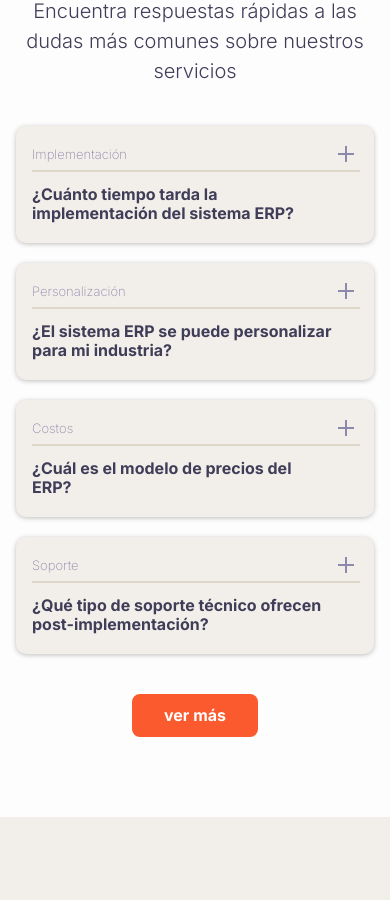
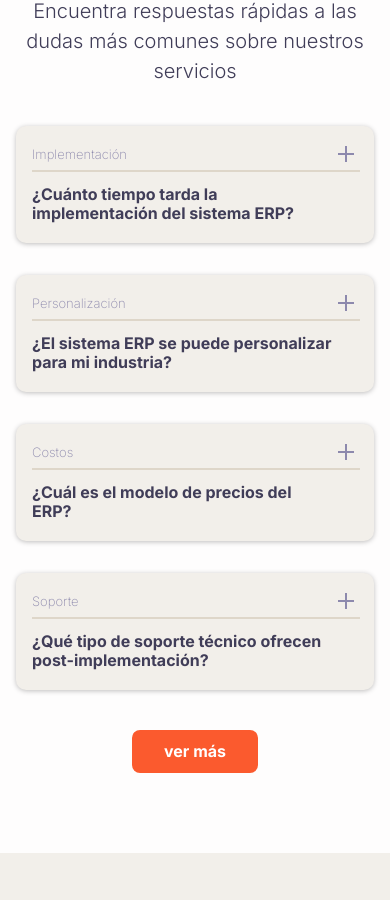
Before and after one commit to edisonCheca/INNOVAPAZ, a React (Vite) app in the folder frontend/: page / in a window 390 px wide. Shown: the part 5617-6517 px from the top of the page. Built offline with nearby package versions, Linux system fonts and the light colour scheme; no server answers.

Commit message:
style(frequentquestions): arreglar responsive de las tarjetas

```diff
--- a/frontend/src/components/common/FaqCard.css
+++ b/frontend/src/components/common/FaqCard.css
@@ -216,6 +216,13 @@
   }
 }
 
+@media (max-width: 1440px) {
+  .faq-card {
+    width: 100%;
+    max-width: 540px;
+  }
+}
+
 @media (max-width: 320px) {
   .faq-card--open .faq-card__line {
     top: 100px;
--- a/frontend/src/components/layout/FrequentQuestions.css
+++ b/frontend/src/components/layout/FrequentQuestions.css
@@ -16,9 +16,11 @@
 
 .frequent-questions__grid {
   display: flex;
-  flex-direction: column;
-  gap: 20px;
-  align-items: flex-start;
+  flex-wrap: wrap;
+  justify-content: center;
+  gap: 32px;
+  max-width: 1120px;
+  margin: 0 auto;
 }
 
 .frequent-questions__action {
```
